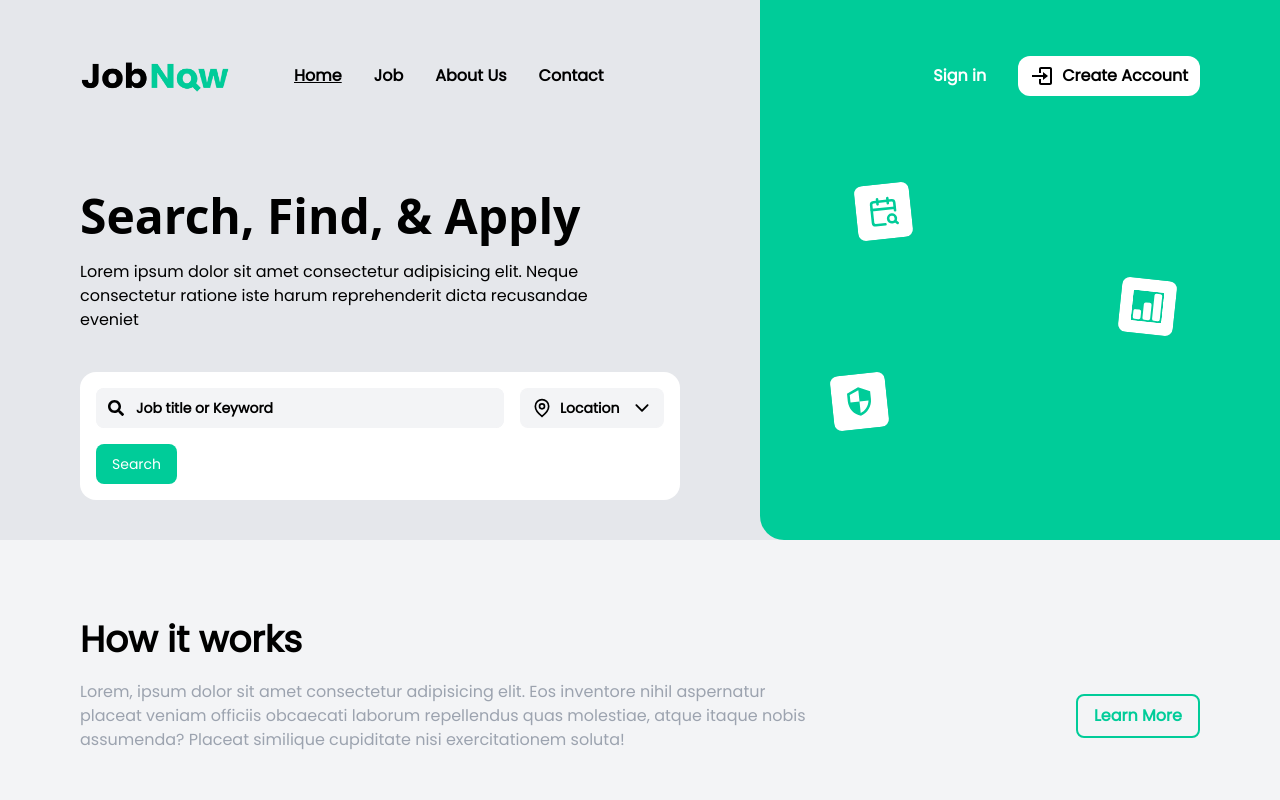
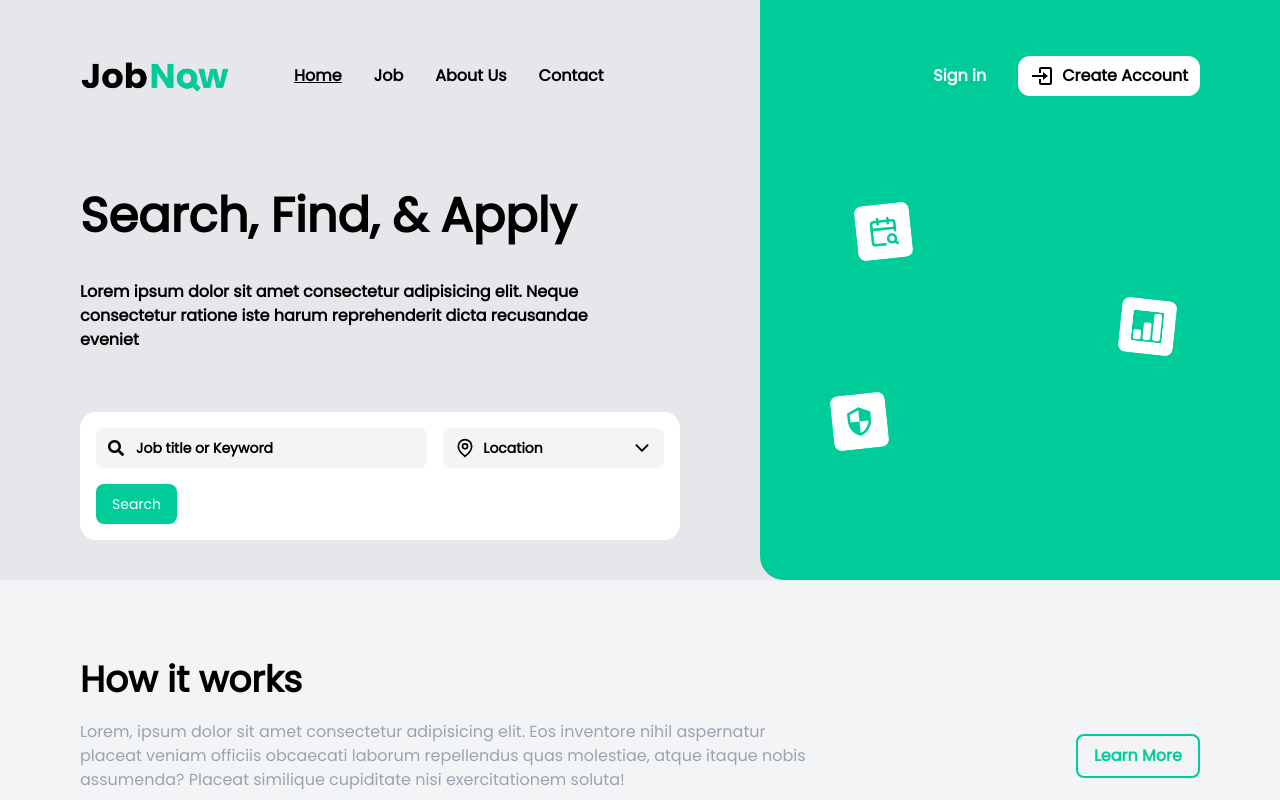
Before and after one commit to kalaounmohamad/Job-search-website, a Next.js app: page / in a window 1280 px wide. Shown: the top 800 px of the page. Built offline with nearby package versions, Linux system fonts and the light colour scheme.

Commit message:
margin + bold + job search distributions

```diff
--- a/app/components/Banner.js
+++ b/app/components/Banner.js
@@ -8,9 +8,9 @@ import SearchBar from "./SearchBar";
 export default function Banner() {
   return (
     <main className=" flex flex-col md:flex-row mx-auto ">
-      <div className="relative md:w-[60%] flex flex-col items-center md:items-start justify-center gap-5  mt-5 mb-11 md:my-0 md:pl-10 md:pr-20 md:py-10">
-        <h1 className="text-5xl font-bold font-sans">Search, Find, & Apply</h1>
-        <p className="w-[90%] mb-5">
+      <div className="relative md:w-[60%] flex flex-col items-center md:items-start justify-center gap-10  mt-5 mb-11 md:my-0 md:pl-10 md:pr-20 md:py-10">
+        <h1 className="text-5xl font-black ">Search, Find, & Apply</h1>
+        <p className="w-[90%] mb-5 font-semibold">
           Lorem ipsum dolor sit amet consectetur adipisicing elit. Neque
           consectetur ratione iste harum reprehenderit dicta recusandae eveniet
         </p>
--- a/app/components/LocationDropdown.js
+++ b/app/components/LocationDropdown.js
@@ -4,7 +4,7 @@ export default function LocationDropdown() {
   const locations = ["Location", "Location 1", "Location 2", "Location 3"]; // Example locations
 
   return (
-    <div className="relative bg-gray-100 rounded-lg cursor-pointer hover:outline-[#00cc99] focus:outline-[#00cc99] text-sm flex items-center">
+    <div className="flex-grow relative bg-gray-100 rounded-lg cursor-pointer hover:outline-[#00cc99] focus:outline-[#00cc99] text-sm flex items-center">
       {/* location SVG Icon */}
       <img
         src="/assets/location.svg"
--- a/app/components/SearchBar.js
+++ b/app/components/SearchBar.js
@@ -6,7 +6,7 @@ export default function SearchBar() {
     <div className="flex flex-col sm:flex-row flex-wrap gap-4 md:w-full  bg-white p-4 rounded-2xl">
       <div className="flex-grow flex flex-wrap gap-4  font-bold ">
         {/* Job title or keyword input field */}
-        <div className="flex-grow relative bg-gray-100 rounded-lg cursor-pointer hover:outline-[#00cc99] focus:outline-[#00cc99]">
+        <div className="lg:w-7/12 flex-grow lg:flex-grow-0 relative bg-gray-100 rounded-lg cursor-pointer hover:outline-[#00cc99] focus:outline-[#00cc99]">
           <img
             src="/assets/magnifier.svg"
             alt="Magnifier SVG"
```
